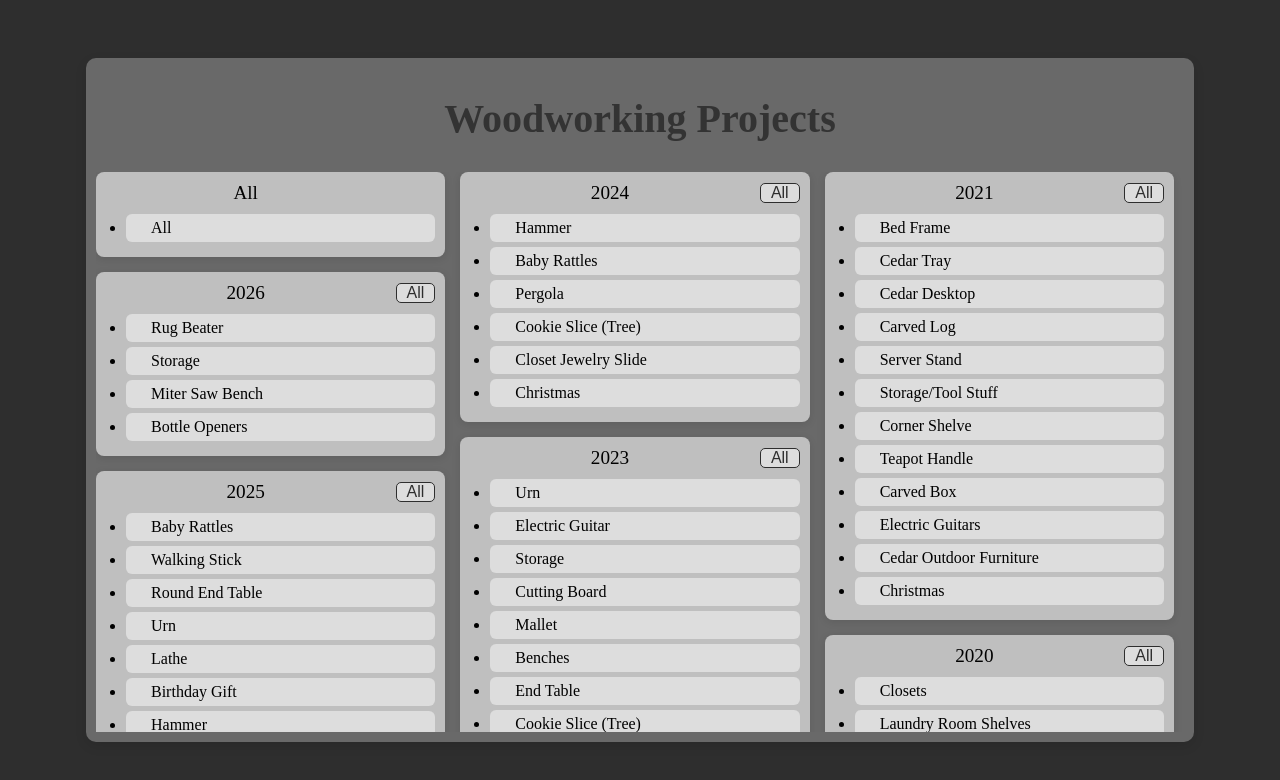
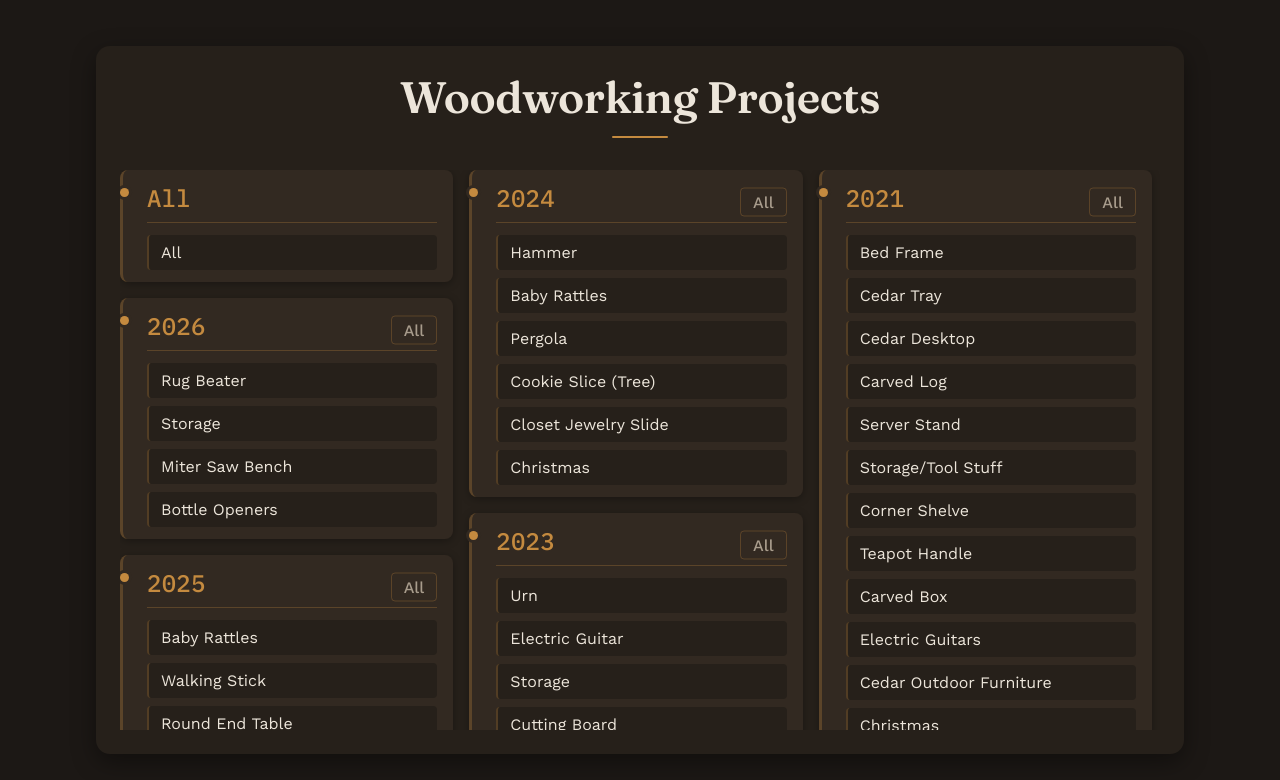
Before and after one commit to rbrock44/woodworking-projects, an Angular app: page / in a window 1280 px wide. Shown: the top 780 px of the page. Built offline with nearby package versions, Linux system fonts and the light colour scheme.

Commit message:
upgrade scss to walnut theme

```diff
--- a/src/app/app.component.scss
+++ b/src/app/app.component.scss
@@ -4,7 +4,7 @@
   left: 0;
   width: 100%;
   height: 100%;
-  background-color: #2e2e2e;
+  background-color: var(--color-bg);
   display: flex;
   align-items: center;
   justify-content: center;
@@ -12,23 +12,36 @@
 
 .container {
   margin: 0 auto;
-  padding: 10px;
-  background-color: dimgrey;
-  border-radius: 10px;
-  box-shadow: 0 4px 12px rgba(0, 0, 0, 0.1);
+  padding: var(--space-5);
+  background-color: var(--color-surface);
+  border-radius: var(--radius-lg);
+  box-shadow: var(--shadow-md);
   width: 85vw;
   max-width: 85vw;
 }
 
 .title {
-  font-size: 2.5rem;
+  font-family: var(--font-display);
+  font-weight: 600;
+  font-size: var(--text-3xl);
+  letter-spacing: -0.01em;
   text-align: center;
-  color: #333;
-  margin-bottom: 20px;
+  color: var(--color-text);
+  margin: 0;
+}
+
+.title::after {
+  content: '';
+  display: block;
+  width: 56px;
+  height: 2px;
+  background: var(--color-accent);
+  border-radius: 1px;
+  margin: var(--space-3) auto 0;
 }
 
 .links-section {
-  margin-top: 30px;
+  margin-top: var(--space-6);
   overflow-y: auto;
   max-height: 80vh;
 }
@@ -36,47 +49,72 @@
 .list-group {
   list-style-type: none;
   padding: 0;
-  padding-right: 10px;
+  padding-right: var(--space-2);
   margin: 0;
 
   column-count: auto;
   column-width: 300px;
-  gap: 15px;
+  gap: var(--space-4);
 }
 
 .list-group-item {
+  position: relative;
   break-inside: avoid;
-  margin-bottom: 15px;
-  font-size: 1.2rem;
-  padding: 10px;
-  background-color: #bfbfbf;
-  border-radius: 8px;
-  transition: background-color 0.3s ease;
-  box-shadow: 0 2px 8px rgba(0, 0, 0, 0.1);
+  margin-bottom: var(--space-4);
+  padding: var(--space-3) var(--space-4);
+  padding-left: var(--space-5);
+  background-color: var(--color-surface-raised);
+  border-left: 3px solid var(--color-border);
+  border-radius: var(--radius-md);
+  box-shadow: var(--shadow-sm);
+  transition: background-color var(--transition), border-color var(--transition);
+}
+
+.list-group-item::before {
+  content: '';
+  position: absolute;
+  left: -3px;
+  top: 18px;
+  width: 9px;
+  height: 9px;
+  border-radius: 50%;
+  background: var(--color-accent);
+  box-shadow: 0 0 0 3px var(--color-surface-raised);
+  transition: background-color var(--transition);
 }
 
 .list-group-item:hover {
-  background-color: #949494;
+  background-color: var(--color-surface-hover);
+  border-left-color: var(--color-accent);
+}
+
+.list-group-item:hover::before {
+  background: var(--color-accent-hover);
+  box-shadow: 0 0 0 3px var(--color-surface-hover);
 }
 
 .sub-list {
-  list-style-type: disc;
-  margin: 10px 0 0 20px;
+  list-style-type: none;
+  margin: var(--space-3) 0 0;
   padding: 0;
+  display: flex;
+  flex-direction: column;
+  gap: var(--space-2);
 }
 
 .sub-list-item {
-  font-size: 1rem;
-  margin-bottom: 5px;
-  padding: 5px;
-  background-color: #ddd;
-  border-radius: 6px;
-  transition: background-color 0.3s ease;
+  font-size: var(--text-base);
+  padding: var(--space-2) var(--space-3);
+  background-color: var(--color-surface);
+  border-left: 2px solid var(--color-border);
+  border-radius: var(--radius-sm);
+  transition: background-color var(--transition), border-color var(--transition);
   cursor: pointer;
 }
 
 .sub-list-item:hover {
-  background-color: #bfbfbf;
+  background-color: var(--color-surface-hover);
+  border-left-color: var(--color-accent);
 }
 
 .sticky-header {
@@ -88,21 +126,26 @@
   align-items: center;
 }
 
-.home-button, .all-button {
+.home-button,
+.all-button {
   display: inline-block;
-  padding: 0 10px 0 10px;
-  font-size: 1rem;
-  color: #2e2e2e;
-  text-decoration: none;
-  background-color: #ddd;
-  border: 1px solid #2e2e2e;
-  border-radius: 5px;
-  transition: all 0.3s ease;
+  padding: var(--space-1) var(--space-3);
+  font-family: var(--font-body);
+  font-size: var(--text-base);
+  font-weight: 500;
+  color: var(--color-text-muted);
+  background-color: transparent;
+  border: 1px solid var(--color-border);
+  border-radius: var(--radius-sm);
+  transition: all var(--transition);
   cursor: pointer;
 }
 
-.home-button:hover, .all-button:hover {
-  background-color: #bfbfbf;
+.home-button:hover,
+.all-button:hover {
+  color: var(--color-bg);
+  background-color: var(--color-accent);
+  border-color: var(--color-accent);
 }
 
 .all-button {
@@ -114,17 +157,26 @@
 
 .year-text {
   margin: 0;
+  font-family: var(--font-mono);
+  font-size: var(--text-xl);
+  font-weight: 500;
+  color: var(--color-accent);
+  letter-spacing: 0.01em;
 }
 
 .project-row {
   position: relative;
-  text-align: center;
-  padding-right: 50px;
+  display: flex;
+  align-items: baseline;
+  padding-bottom: var(--space-2);
+  padding-right: 56px;
+  border-bottom: 1px solid var(--color-border);
 }
 
 p {
-  margin: 5px 10px 5px 5px;
+  margin: var(--space-1) var(--space-2);
   text-align: center;
+  color: var(--color-text);
 }
 
 .project-container {
@@ -135,8 +187,8 @@ p {
 
 .project-name {
   text-align: left;
-  padding-left: 20px;
   margin: 0;
+  color: var(--color-text);
 }
 
 .sub-list-container {
@@ -147,19 +199,11 @@ p {
   .container {
     max-width: 90%;
   }
-
-  .list-group {
-    grid-template-columns: 1fr;
-  }
 }
 
 @media (max-width: 380px) {
   .container {
     max-width: 95%;
-  }
-
-  .list-group {
-    grid-template-columns: 1fr;
   }
 }
 
--- a/src/app/components/images-viewer/images-viewer.component.scss
+++ b/src/app/components/images-viewer/images-viewer.component.scss
@@ -1,24 +1,28 @@
 .image-container {
-  margin-top: 15px;
+  margin-top: var(--space-4);
 }
 
 .image-grid {
   display: grid;
   grid-template-columns: repeat(auto-fit, minmax(150px, 1fr));
-  gap: 10px;
-  /* 5px space on each side (total 10px between images) */
+  gap: var(--space-2);
   max-width: 90vw;
   max-height: 75vh;
-  padding: 5px;
+  padding: var(--space-1);
   justify-content: center;
   overflow-y: auto;
 }
 
 .image-item img {
   display: block;
-  border: 5px solid transparent;
-  /* 5px spacing effect */
+  border: 4px solid transparent;
+  border-radius: var(--radius-sm);
   object-fit: cover;
+  transition: border-color var(--transition);
+}
+
+.image-item img:hover {
+  border-color: var(--color-accent);
 }
 
 .image-item {
@@ -28,43 +32,51 @@
 }
 
 .click-to-enlarge {
-  font-size: 14px;
-  color: #222;
+  font-family: var(--font-body);
+  font-size: var(--text-xs);
+  text-transform: uppercase;
+  letter-spacing: 0.08em;
+  color: var(--color-text-muted);
   margin: 0;
   display: flex;
   justify-content: center;
-  padding-bottom: 5px;
+  padding-bottom: var(--space-2);
 }
 
 .arrow-button {
-  font-size: 2rem;
+  font-size: var(--text-2xl);
   display: flex;
   justify-content: center;
   align-items: center;
   cursor: pointer;
-  background-color: #ddd;
-  border: 1px solid #ccc;
-  border-radius: 5px;
-  transition: background-color 0.3s ease;
+  color: var(--color-text);
+  background-color: var(--color-surface-raised);
+  border: 1px solid var(--color-border);
+  border-radius: var(--radius-sm);
+  transition: all var(--transition);
 }
 
 .left-arrow {
-  margin-right: 10px;
+  margin-right: var(--space-2);
 }
 
 .right-arrow {
-  margin-left: 10px;
+  margin-left: var(--space-2);
 }
 
-.arrow-button:hover {
-  background-color: #bfbfbf;
+.arrow-button:hover:not(:disabled) {
+  color: var(--color-bg);
+  background-color: var(--color-accent);
+  border-color: var(--color-accent);
 }
 
 .progress-info {
-  font-size: 1rem;
-  font-weight: bold;
-  color: #333;
-  padding-bottom: 10px;
+  font-family: var(--font-mono);
+  font-size: var(--text-base);
+  font-weight: 500;
+  letter-spacing: 0.02em;
+  color: var(--color-accent);
+  padding-bottom: var(--space-2);
 }
 
 .image-row {
@@ -83,19 +95,22 @@ img {
 
 .back-button {
   display: inline-block;
-  padding: 0 10px 0 10px;
-  font-size: 1rem;
-  color: #2e2e2e;
-  text-decoration: none;
-  border: 1px solid #2e2e2e;
-  border-radius: 5px;
-  transition: all 0.3s ease;
-  margin: 5px 10px 5px 5px;
-  background-color: #ddd;
+  padding: var(--space-1) var(--space-3);
+  font-family: var(--font-body);
+  font-size: var(--text-base);
+  font-weight: 500;
+  color: var(--color-text-muted);
+  background-color: transparent;
+  border: 1px solid var(--color-border);
+  border-radius: var(--radius-sm);
+  transition: all var(--transition);
+  margin: var(--space-1) var(--space-2);
 }
 
 .back-button:hover {
-  background-color: #bfbfbf;
+  color: var(--color-bg);
+  background-color: var(--color-accent);
+  border-color: var(--color-accent);
 }
 
 .sticky-header {
@@ -109,6 +124,7 @@ img {
 
 .image-desc {
   text-align: center;
+  color: var(--color-text-muted);
   margin: 0;
 }
 
@@ -118,7 +134,7 @@ img {
   align-items: center;
   justify-content: center;
   text-align: center;
-  padding-bottom: 10px
+  padding-bottom: var(--space-3);
 }
 
 .image-plus-desc {
@@ -133,6 +149,6 @@ img {
 
 @media (max-width: 350px) {
   .arrow-button {
-    font-size: 1rem;
+    font-size: var(--text-lg);
   }
 }
--- a/src/index.html
+++ b/src/index.html
@@ -6,6 +6,9 @@
   <base href="/">
   <meta name="viewport" content="width=device-width, initial-scale=1">
   <link rel="icon" type="image/x-icon" href="favicon.ico">
+  <link rel="preconnect" href="https://fonts.googleapis.com">
+  <link rel="preconnect" href="https://fonts.gstatic.com" crossorigin>
+  <link href="https://fonts.googleapis.com/css2?family=Fraunces:opsz,wght@9..144,500;9..144,600;9..144,700&family=Work+Sans:wght@400;500;600&family=IBM+Plex+Mono:wght@400;500&display=swap" rel="stylesheet">
 </head>
 <body>
   <app-root></app-root>
--- a/src/styles.scss
+++ b/src/styles.scss
@@ -1 +1,65 @@
-/* You can add global styles to this file, and also import other style files */
+/* Design tokens — shared across the app. Component styles are view-encapsulated
+   by Angular, but CSS custom properties inherit through regardless, so this is
+   the single source of truth for color, type, spacing and radius. */
+:root {
+  // Color — warm walnut/workshop palette, brass as the one accent
+  --color-bg: #1c1815;
+  --color-surface: #26201a;
+  --color-surface-raised: #322921;
+  --color-surface-hover: #40342a;
+  --color-border: rgba(196, 138, 63, 0.28);
+  --color-text: #ece5da;
+  --color-text-muted: #a89c8c;
+  --color-accent: #c48a3f;
+  --color-accent-hover: #d9a75c;
+  --color-overlay: rgba(12, 10, 8, 0.78);
+  --color-paper: #f0e9dc;
+  --color-ink: #241e18;
+
+  --shadow-sm: 0 2px 8px rgba(0, 0, 0, 0.3);
+  --shadow-md: 0 8px 24px rgba(0, 0, 0, 0.4);
+
+  // Type
+  --font-display: 'Fraunces', Georgia, serif;
+  --font-body: 'Work Sans', -apple-system, BlinkMacSystemFont, sans-serif;
+  --font-mono: 'IBM Plex Mono', 'SFMono-Regular', Consolas, monospace;
+
+  --text-xs: 0.75rem;
+  --text-sm: 0.875rem;
+  --text-base: 1rem;
+  --text-lg: 1.125rem;
+  --text-xl: 1.5rem;
+  --text-2xl: 2rem;
+  --text-3xl: 2.75rem;
+
+  // Spacing
+  --space-1: 4px;
+  --space-2: 8px;
+  --space-3: 12px;
+  --space-4: 16px;
+  --space-5: 24px;
+  --space-6: 32px;
+  --space-7: 48px;
+
+  // Radius
+  --radius-sm: 4px;
+  --radius-md: 8px;
+  --radius-lg: 14px;
+
+  --transition: 0.2s ease;
+}
+
+* {
+  box-sizing: border-box;
+}
+
+html,
+body {
+  margin: 0;
+  padding: 0;
+  height: 100%;
+  background-color: var(--color-bg);
+  color: var(--color-text);
+  font-family: var(--font-body);
+  -webkit-font-smoothing: antialiased;
+}
```
Also changed, not shown: src/app/components/image-overlay/image-overlay.component.scss (+17 -14 lines).
